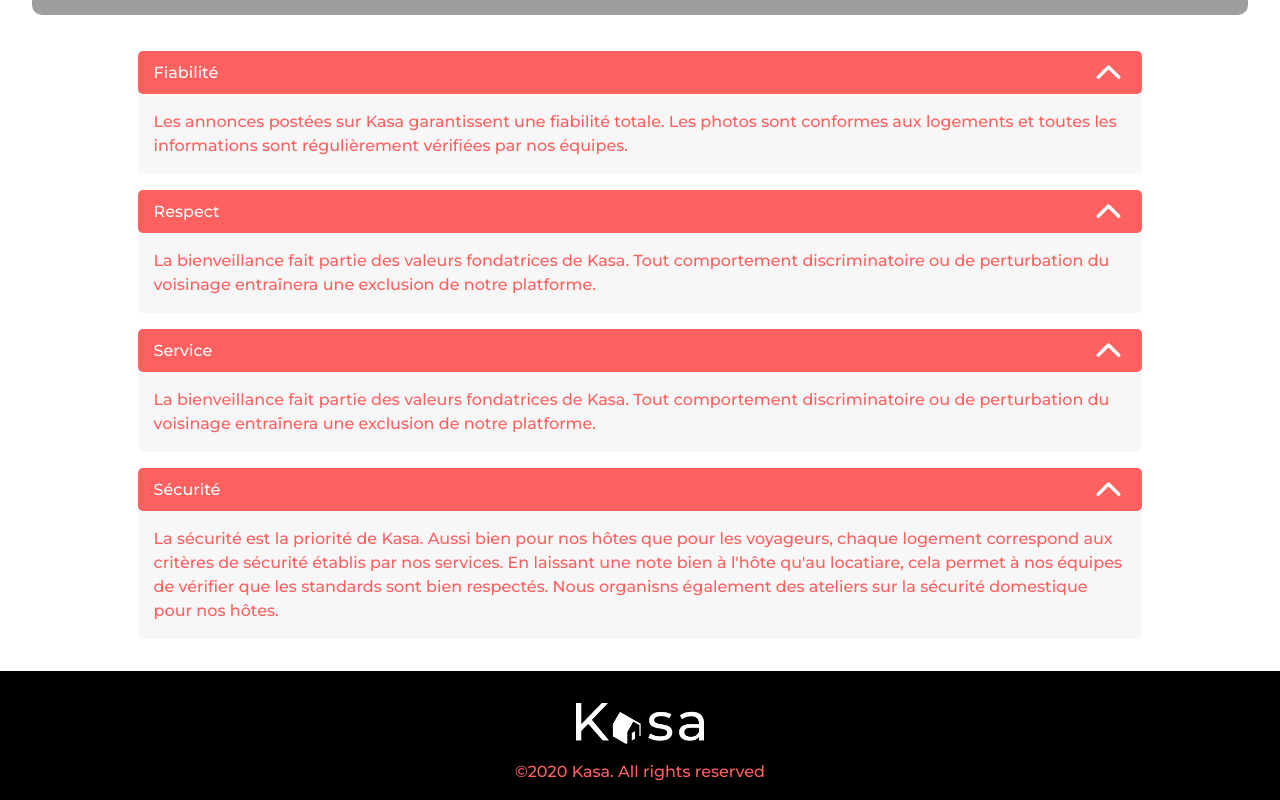
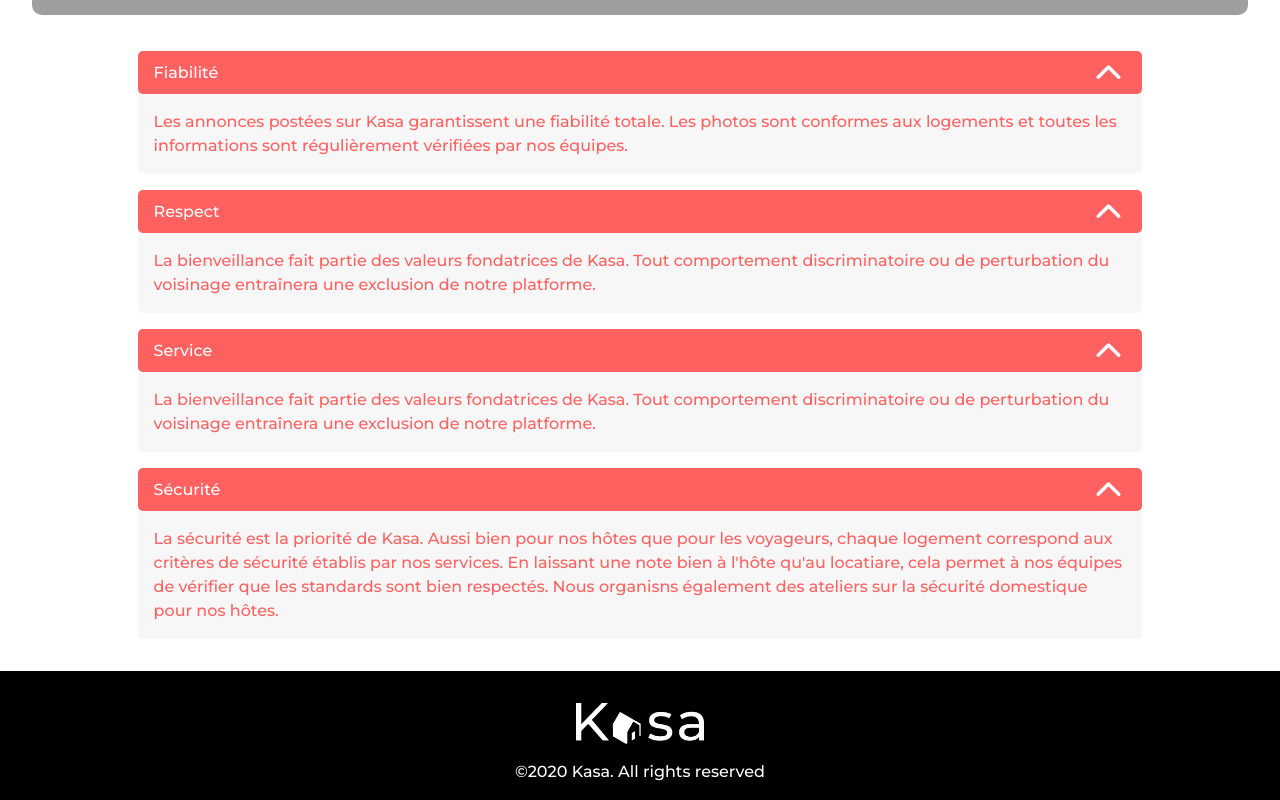
Before and after one commit to Simon-LM/GIT, a React (Create React App) app in the folder GIT_OC/P8_KASA/mon-app/: page /about in a window 1280 px wide. Shown: the part 277-1077 px from the top of the page. Built offline with nearby package versions, Linux system fonts and the light colour scheme; grey boxes are pictures that could not be loaded.

Commit message:
Redirection with Navigate of Error404

```diff
--- a/GIT_OC/P8_KASA/mon-app/src/App.js
+++ b/GIT_OC/P8_KASA/mon-app/src/App.js
@@ -1,5 +1,10 @@
 import './main.scss'
-import { BrowserRouter as Router, Routes, Route } from 'react-router-dom'
+import {
+  BrowserRouter as Router,
+  Routes,
+  Route,
+  Navigate,
+} from 'react-router-dom'
 
 import Header from './composents/Header/Header'
 import Home from './pages/Home/Home'
@@ -15,8 +20,8 @@
         <Header />
         <Routes>
           <Route path="/" element={<Home />} />
+          <Route path="*" element={<Navigate to="/error404" />} />
           <Route path="/error404" element={<Error404 />} />
-          <Route path="*" element={<Error404 />} />
           <Route path="/about" element={<About />} />
           <Route path="/housinginformation" element={<HousingInfo />} />
         </Routes>
--- a/GIT_OC/P8_KASA/mon-app/src/composents/Footer/_Footer.scss
+++ b/GIT_OC/P8_KASA/mon-app/src/composents/Footer/_Footer.scss
@@ -5,7 +5,7 @@
   justify-content: space-between;
   gap: 1rem;
   background: $footer-background-color;
-  color: $main-font-color;
+  color: $secondary-font-color;
   padding: 2rem;
   padding-bottom: 1rem;
   &__logo {
```
